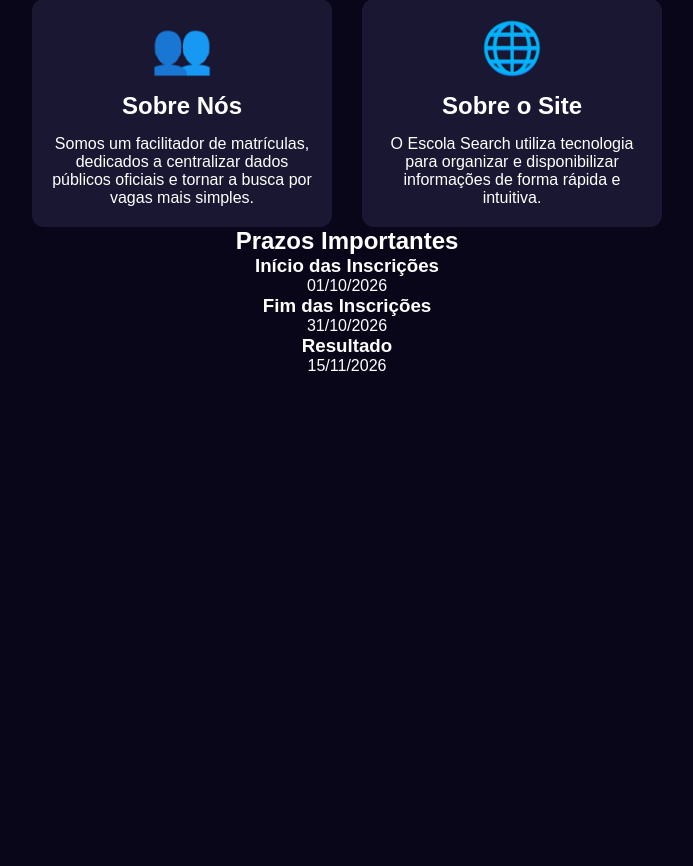
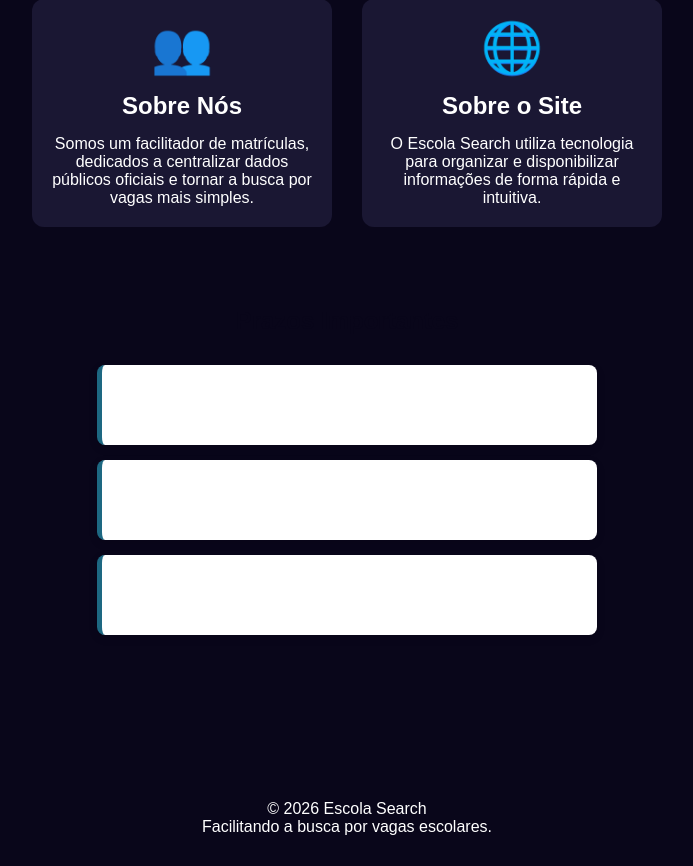
Before and after one commit to moreiradacruzlucas-cell/escola-search2, a Flask app: page / in a window 1280 px wide. Shown: the part 242-1108 px from the top of the page, without its empty margins (293-986 px from the left). Before the commit the page ends 613 px from the top, so only its background shows below. Run offline with Flask 3, Linux system fonts and the light colour scheme.

Commit message:
Add footer to index.html with copyright info
Added footer section with copyright and description.

```diff
--- a/escola/templates/index.html
+++ b/escola/templates/index.html
@@ -100,6 +100,35 @@
         .card h2 {
             margin-bottom: 15px;
         }
+        .prazos-container {
+    margin-top: 80px;
+}
+
+.prazos-container h2 {
+    text-align: center;
+    margin-bottom: 30px;
+    color: #09061a;
+}
+
+.prazo-card {
+    background: white;
+    padding: 20px;
+    margin: 15px auto;
+    max-width: 500px;
+    border-left: 5px solid #1d6882;
+    border-radius: 8px;
+    box-shadow: 0 3px 10px rgba(0,0,0,0.1);
+}
+        footer {
+    background: #09061a;
+    color: white;
+
+    text-align: center;
+
+    padding: 30px;
+
+    margin-top: 80px;
+        }
     </style>
 </head>
 
@@ -191,6 +220,16 @@
 
 </section>
 </main>
+<footer>
 
+    <div>
+        © 2026 Escola Search
+    </div>
+
+    <div>
+        Facilitando a busca por vagas escolares.
+    </div>
+
+</footer>
 </body>
 </html>
```
